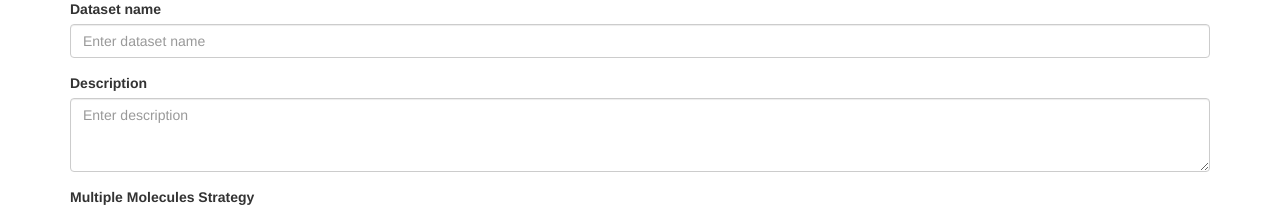
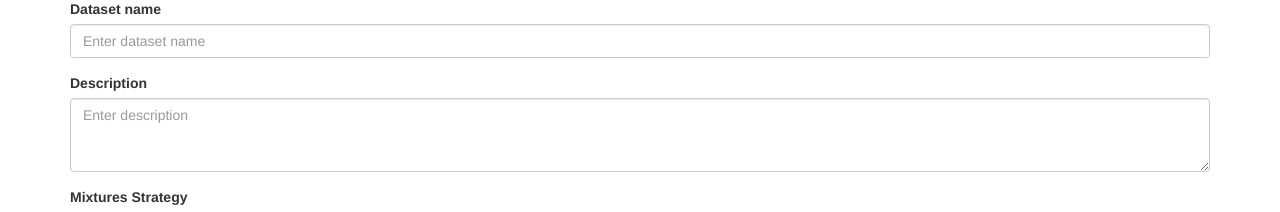
Before and after one commit to qsardw/qsardw-frontend, a PHP site: template resources/templates/datasets/create_sdf.twig in a window 1280 px wide. Shown: the part 141-353 px from the top of the page. Run offline with PHP 8.4, Linux system fonts and the light colour scheme; the template is opened without the code that fills it, so the values that code supplies are empty; some libraries are stand-ins or nearby versions.

Commit message:
Fixing form labels to match publication

```diff
--- a/resources/templates/datasets/create_csv.html.twig
+++ b/resources/templates/datasets/create_csv.html.twig
@@ -15,7 +15,7 @@
                         <textarea id="datasetDescription" class="form-control" rows="3" placeholder="Enter description" name="description" required></textarea>
                     </div>
                     <div class="form-group">
-                        <label for="datasetMultipleMolecules">Multiple Molecules Strategy</label>
+                        <label for="datasetMultipleMolecules">Mixtures Strategy</label>
                         <select class="form-control" id="datasetMultipleMolecules" name="multiple_molecules_strategy">
                             {% for strategy in multipleMoleculesStrategies %}
                                 <option value="{{ strategy.id }}">{{ strategy.strategy_name }}</option>
--- a/resources/templates/datasets/create_sdf.twig
+++ b/resources/templates/datasets/create_sdf.twig
@@ -15,7 +15,7 @@
                     <textarea id="datasetDescription" class="form-control" rows="3" placeholder="Enter description" name="description" required></textarea>
                 </div>
                 <div class="form-group">
-                    <label for="datasetMultipleMolecules">Multiple Molecules Strategy</label>
+                    <label for="datasetMultipleMolecules">Mixtures Strategy</label>
                     <select class="form-control" id="datasetMultipleMolecules" name="multiple_molecules_strategy">
                         {% for strategy in multipleMoleculesStrategies %}
                         <option value="{{ strategy.id }}">{{ strategy.strategy_name }}</option>
```
